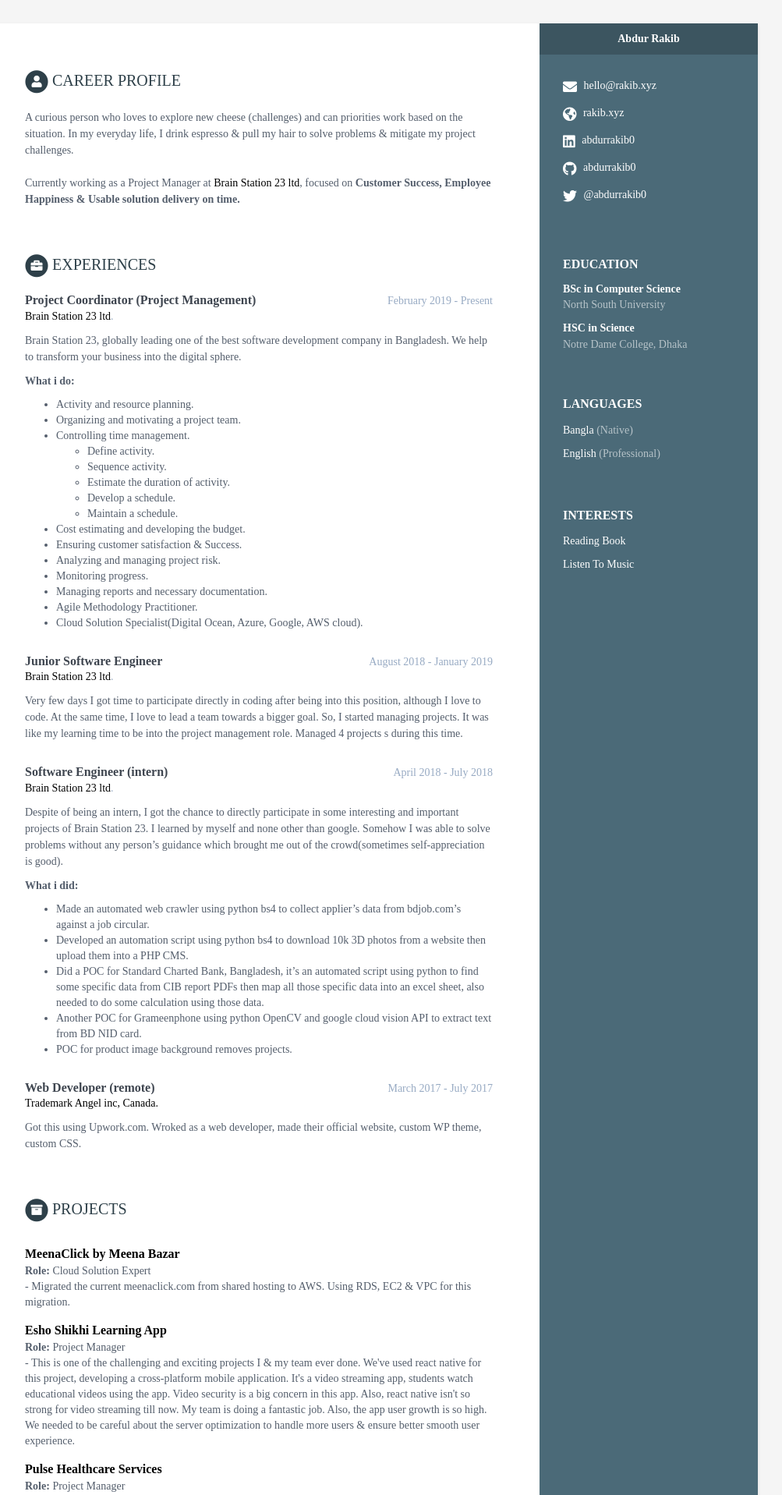
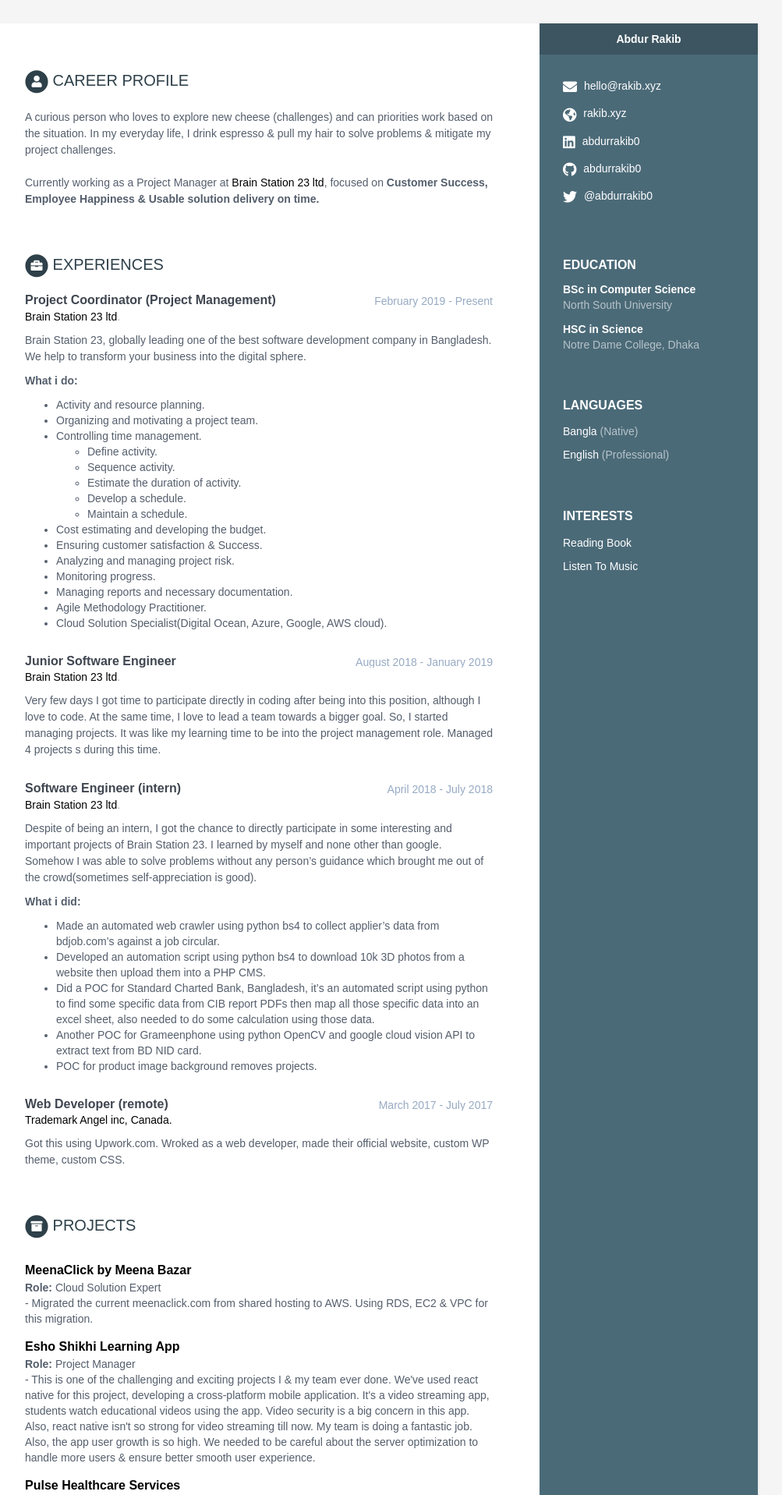
Before and after one commit to abdurrakib0/my-resume, a Jekyll site: the page built from index.html, in a window 1280 px wide. Shown: the top 1917 px of the page at 78% size, without its empty margins (168-1171 px from the left). Built offline with Jekyll 4.4.1, drawn with Linux system fonts in a browser that asks for light colours; comment, search, counter and statistics services are not loaded.

Commit message:
updated the font family

```diff
--- a/_sass/_base.scss
+++ b/_sass/_base.scss
@@ -1,6 +1,6 @@
 /* ======= Base ======= */
 body {
-  font-family: 'Fira Sans' !important;
+  font-family: 'Fira Sans', sans-serif;
   color: $text-color-secondary;
   background: $smoky-white;
   font-size: 14px;
@@ -18,8 +18,11 @@ h6 {
   font-weight: 700;
 }
 
+
+
 .LI-badge-container.vertical.dark {
   width: 100% !important;
+  font-family: 'Fira Sans', sans-serif !important;
 }
 
 .LI-badge-container.vertical.dark .LI-profile-pic {
```
